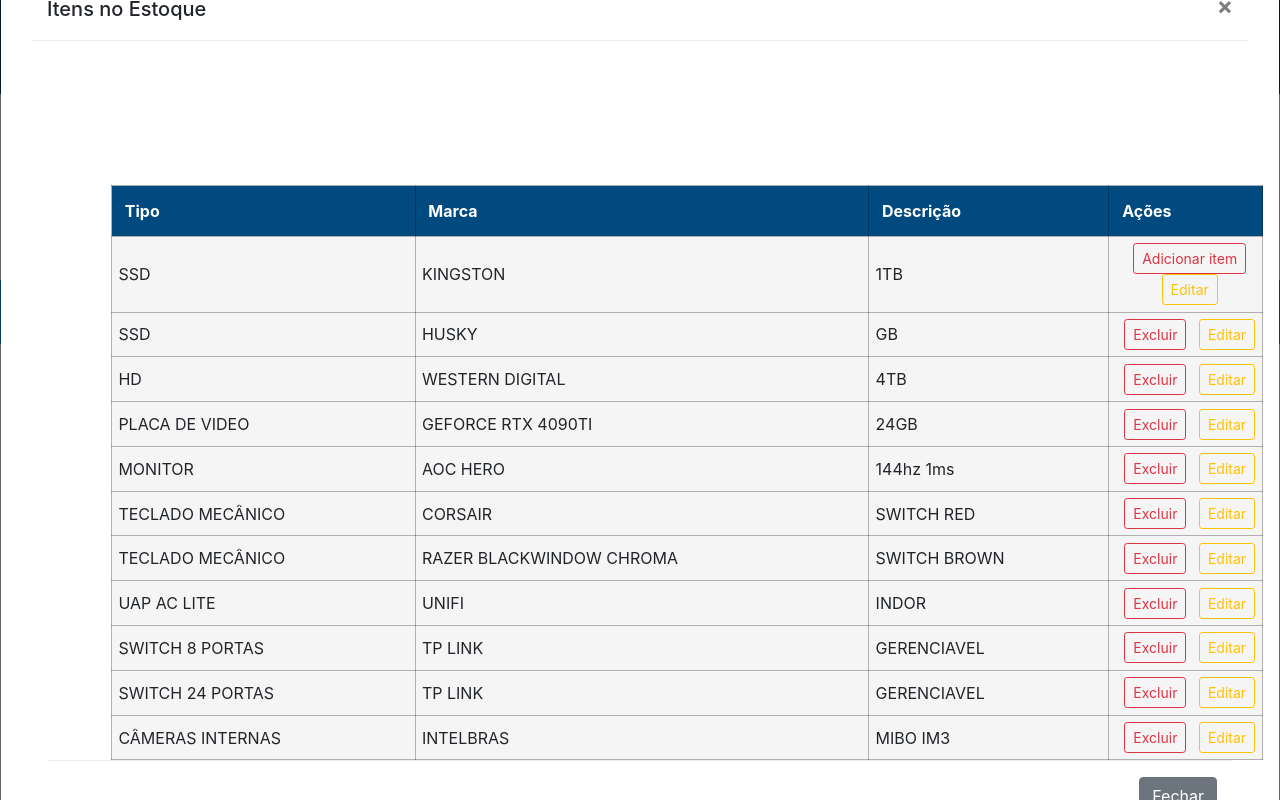
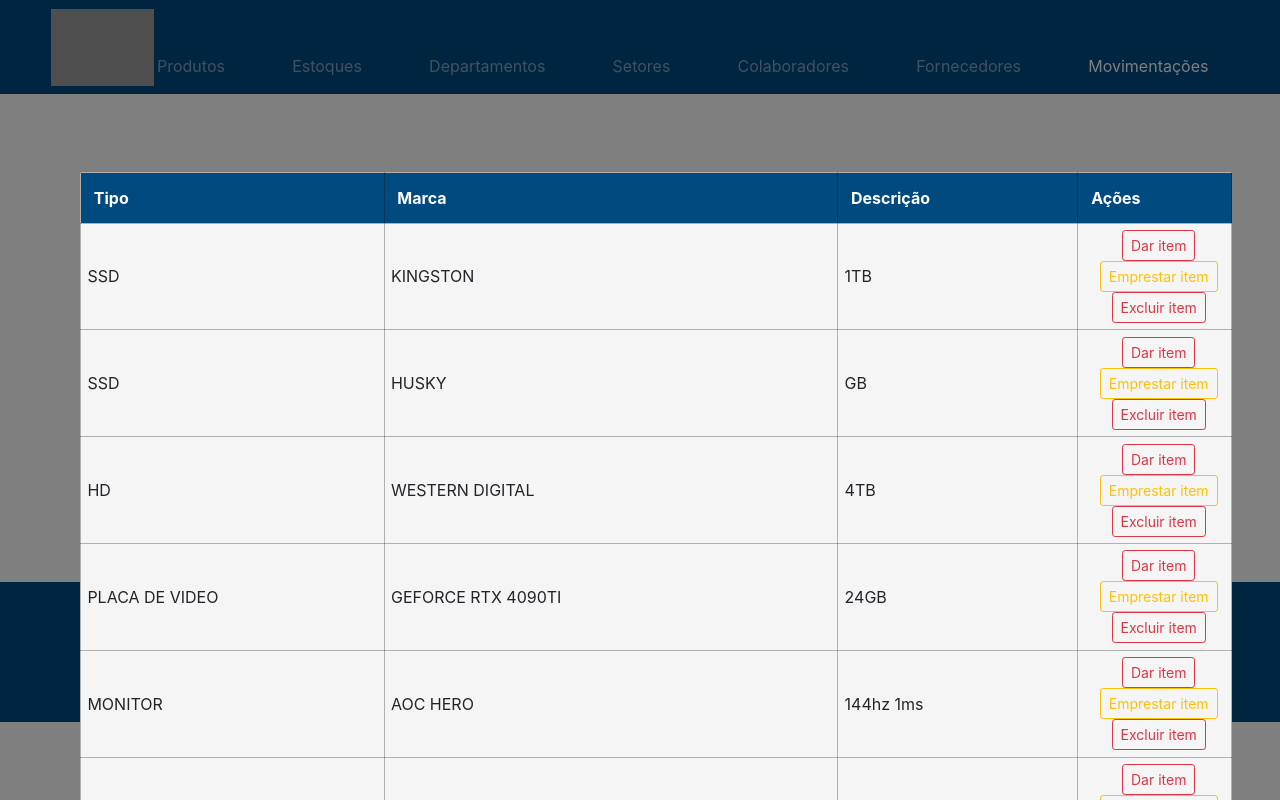
Before and after one commit to guilhermemazzo/siteestoque, a plain HTML site: page telaMovimentacoes.html in a window 1280 px wide. Both pictures are taken after a click on the button "Ver Itens do Estoque". Drawn offline with nearby package versions, Linux system fonts and the light colour scheme; some packages are replaced by stand-ins of ours; grey boxes are pictures that could not be loaded; a script that the page names is missing.

Commit message:
atualização

```diff
--- a/custom.css
+++ b/custom.css
@@ -393,25 +393,17 @@ body {
     color: white;
     text-align: center;
     width: 100vw;
-    height: 9vw;
-    padding-top: 2vw;
-    margin-top: 10vw;
+    padding-top: 9vw;
+    margin-top: 3vw;
+    display: block;
+
+
+
 }
 
 #openModalBtn {
     margin-left: 66.6vw;
     border-radius: 0;
-}
-
-
-.footermov {
-    background-color: #004a80;
-    color: white;
-    text-align: center;
-    width: 100vw;
-    height: 5vw;
-    padding-top: 2vw;
-    margin-top: 21.9vw;
 }
 
 .containerEst {
--- a/script.js
+++ b/script.js
@@ -118,3 +118,10 @@ document.getElementById('cadastroSetorModal').addEventListener('show.bs.modal',
     // Aqui você pode adicionar o código para abrir o modal de cadastro de setor
     alert('Abrir modal de cadastro de setor');
 });
+
+function showdarModal() {
+  // Oculta o modal de estoque
+  $('#estoqueModal').modal('hide');
+  // Mostra o modal de edição
+  $('#darModal').modal('show');
+}
--- a/telaMovimentacoes.html
+++ b/telaMovimentacoes.html
@@ -36,7 +36,7 @@
 
                     <ul class="navbar-nav ml-auto">
 
-                        <li class="nav-item active">
+                        <li class="nav-item">
                             <a class="nav-link" href="TelaProdutos.html">Produtos</a>
                         </li>
 
@@ -59,7 +59,7 @@
                         <li class="nav-item">
                             <a class="nav-link" href="TelaFornecedores.html">Fornecedores</a>
                         </li>
-                        <li class="nav-item">
+                        <li class="nav-item active">
                             <a class="nav-link" href="telaMovimentacoes.html">Movimentações</a>
                         </li>
                     </ul>
@@ -153,6 +153,67 @@
 
         </div>
     </div>
+    <div class="modal" id="darModal">
+        <div class="modal-dialog modal-dialog-centered">
+            <div class="modal-content">
+
+                <!-- Modal Header -->
+                <div class="modal-header">
+                    <h4 class="modal-title">Edição</h4>
+                    <button type="button" class="btn btn-outline-warning" data-dismiss="modal">&times;</button>
+                </div>
+
+                <!-- Modal Body -->
+                <div class="modal-body">
+                    <!-- Formulário de edição aqui -->
+                    <form>
+                        <label for="departamentoSelect">Departamento:</label>
+                        <select class="form-control" id="departamentoSelect" required>
+                            <option value="">Selecione um departamento</option>
+                            <option value="saude">Saúde</option>
+                            <option value="educ">Educação e cultura</option>
+                            <option value="agro">Agricultura e meio ambiente</option>
+                            <option value="social">Assistência e desenvolvimento social</option>
+                            <option value="esporte">Esporte, turismo, lazer e juventude</option>
+                            <option value="adm">Administrativo</option>
+                            <option value="obras">Obras, planejamento e infraestrutura</option>
+                            <option value="cidadao">Central do cidadão</option>
+                        </select>
+                        <div id="errorMsg" style="display: none;">Erro ao cadastrar! É necessário selecionar um
+                            Departamento.</div>
+                            <label for="departamentoSelect">Setor:</label>
+                            <select class="form-control" id="departamentoSelect" required>
+                                <option value="">Selecione um setor</option>
+                                <option value="saude">Saúde</option>
+                                <option value="educ">Educação e cultura</option>
+                                <option value="agro">Agricultura e meio ambiente</option>
+                                <option value="social">Assistência e desenvolvimento social</option>
+                                <option value="esporte">Esporte, turismo, lazer e juventude</option>
+                                <option value="adm">Administrativo</option>
+                                <option value="obras">Obras, planejamento e infraestrutura</option>
+                                <option value="cidadao">Central do cidadão</option>
+                            </select>
+                            <div id="errorMsg" style="display: none;">Erro ao cadastrar! É necessário selecionar um
+                                Departamento.</div>
+                        <label for="armarioEdit">Solicitado por</label>
+                        <input type="text" id="armarioEdit" name="armarioEdit" required class="form-control">
+                        <label for="salaEdit">ID do chamado no GLPI</label>
+                        <input type="text" id="salaEdit" name="salaEdit" required class="form-control">
+                        <label for="obsEdit">Observações</label>
+                        <input type="text" id="obsEdit" name="obsEdit" class="form-control">
+                        <!-- Adicione outros campos conforme necessário -->
+
+                </div>
+
+                <!-- Modal Footer -->
+                <div class="modal-footer">
+                    <input type="submit" value="Salvar Alterações" class="btn btn-outline-warning">
+                </div>
+                </form>
+
+            </div>
+        </div>
+    </div>
     <div class="containerEst">
         <h1>Movimentação de Estoque</h1>
         <div class="form-group">
@@ -207,12 +268,7 @@
     <!-- Modal para exibir os itens do estoque -->
     <div class="modal fade" id="estoqueModal" tabindex="-1" role="dialog" aria-labelledby="exampleModalLabel"
         aria-hidden="true">
-        <div class="modal modal-dialog-centered" role="document">
-            <div class="modal-content">
-                <div class="modal-header">
-                    <h5 class="modal-title" id="exampleModalLabel">Itens no Estoque</h5>
-                    <button type="button" class="close" data-dismiss="modal" aria-label="Close">
-                        <span aria-hidden="true">&times;</span>
+        <div class="modal-dialog" role="document">
             </button>
         </div>
         <div class="modal-body">
@@ -235,10 +291,11 @@
                     <td class="descricao-1">1TB</td>
                     <td class="acoes-1">
                         <div class="container_mt-0">
-                                    <button class="btn btn-outline-danger btn-sm ml-2" onclick="delAlert()"
-                                        data-toggle="modal" data-target="#exclusaoModal">Adicionar item</button>
+                            <button id="darItemBtn" class="btn btn-outline-danger btn-sm ml-2" onclick="showdarModal()">Dar item</button>
                             <button class="btn btn-outline-warning btn-sm ml-2" data-toggle="modal"
-                                        data-target="#edicaoModal">Editar</button>
+                                data-target="#edicaoModal">Emprestar item</button>
+                            <button class="btn btn-outline-danger btn-sm ml-2" onclick="delAlert()" data-toggle="modal"
+                                data-target="#exclusaoModal">Excluir item</button>
                 </tr>
                 <tr>
                     <td class="tipo-1">SSD</td>
@@ -246,10 +303,12 @@
                     <td class="descricao-1">GB</td>
                     <td class="acoes-1">
                         <div class="container_mt-0">
-                                    <button class="btn btn-outline-danger btn-sm ml-2" onclick="delAlert()"
-                                        data-toggle="modal" data-target="#exclusaoModal">Excluir</button>
+                            <button class="btn btn-outline-danger btn-sm ml-2" onclick="delAlert()" data-toggle="modal"
+                                data-target="#exclusaoModal">Dar item</button>
                             <button class="btn btn-outline-warning btn-sm ml-2" data-toggle="modal"
-                                        data-target="#edicaoModal">Editar</button>
+                                data-target="#edicaoModal">Emprestar item</button>
+                            <button class="btn btn-outline-danger btn-sm ml-2" onclick="delAlert()" data-toggle="modal"
+                                data-target="#exclusaoModal">Excluir item</button>
                 </tr>
                 <tr>
                     <td class="tipo-1">HD</td>
@@ -257,10 +316,12 @@
                     <td class="descricao-1">4TB</td>
                     <td class="acoes-1">
                         <div class="container_mt-0">
-                                    <button class="btn btn-outline-danger btn-sm ml-2" onclick="delAlert()"
-                                        data-toggle="modal" data-target="#exclusaoModal">Excluir</button>
+                            <button class="btn btn-outline-danger btn-sm ml-2" onclick="delAlert()" data-toggle="modal"
+                                data-target="#exclusaoModal">Dar item</button>
                             <button class="btn btn-outline-warning btn-sm ml-2" data-toggle="modal"
-                                        data-target="#edicaoModal">Editar</button>
+                                data-target="#edicaoModal">Emprestar item</button>
+                            <button class="btn btn-outline-danger btn-sm ml-2" onclick="delAlert()" data-toggle="modal"
+                                data-target="#exclusaoModal">Excluir item</button>
                 </tr>
                 <tr>
                     <td class="tipo-1">PLACA DE VIDEO</td>
@@ -268,10 +329,12 @@
                     <td class="descricao-1">24GB</td>
                     <td class="acoes-1">
                         <div class="container_mt-0">
-                                    <button class="btn btn-outline-danger btn-sm ml-2" onclick="delAlert()"
-                                        data-toggle="modal" data-target="#exclusaoModal">Excluir</button>
+                            <button class="btn btn-outline-danger btn-sm ml-2" onclick="delAlert()" data-toggle="modal"
+                                data-target="#exclusaoModal">Dar item</button>
                             <button class="btn btn-outline-warning btn-sm ml-2" data-toggle="modal"
-                                        data-target="#edicaoModal">Editar</button>
+                                data-target="#edicaoModal">Emprestar item</button>
+                            <button class="btn btn-outline-danger btn-sm ml-2" onclick="delAlert()" data-toggle="modal"
+                                data-target="#exclusaoModal">Excluir item</button>
                 </tr>
                 <tr>
                     <td class="tipo-1">MONITOR</td>
@@ -279,10 +342,12 @@
                     <td class="descricao-1">144hz 1ms</td>
                     <td class="acoes-1">
                         <div class="container_mt-0">
-                                    <button class="btn btn-outline-danger btn-sm ml-2" onclick="delAlert()"
-                                        data-toggle="modal" data-target="#exclusaoModal">Excluir</button>
+                            <button class="btn btn-outline-danger btn-sm ml-2" onclick="delAlert()" data-toggle="modal"
+                                data-target="#exclusaoModal">Dar item</button>
                             <button class="btn btn-outline-warning btn-sm ml-2" data-toggle="modal"
-                                        data-target="#edicaoModal">Editar</button>
+                                data-target="#edicaoModal">Emprestar item</button>
+                            <button class="btn btn-outline-danger btn-sm ml-2" onclick="delAlert()" data-toggle="modal"
+                                data-target="#exclusaoModal">Excluir item</button>
                 </tr>
                 <tr>
                     <td class="tipo-1">TECLADO MECÂNICO</td>
@@ -290,10 +355,12 @@
                     <td class="descricao-1">SWITCH RED</td>
                     <td class="acoes-1">
                         <div class="container_mt-0">
-                                    <button class="btn btn-outline-danger btn-sm ml-2" onclick="delAlert()"
-                                        data-toggle="modal" data-target="#exclusaoModal">Excluir</button>
+                            <button class="btn btn-outline-danger btn-sm ml-2" onclick="delAlert()" data-toggle="modal"
+                            data-target="#exclusaoModal">Dar item</button>
                         <button class="btn btn-outline-warning btn-sm ml-2" data-toggle="modal"
-                                        data-target="#edicaoModal">Editar</button>
+                            data-target="#edicaoModal">Emprestar item</button>
+                        <button class="btn btn-outline-danger btn-sm ml-2" onclick="delAlert()" data-toggle="modal"
+                            data-target="#exclusaoModal">Excluir item</button>
                 </tr>
                 <tr>
                     <td class="tipo-1">TECLADO MECÂNICO</td>
@@ -301,10 +368,12 @@
                     <td class="descricao-1">SWITCH BROWN</td>
                     <td class="acoes-1">
                         <div class="container_mt-0">
-                                    <button class="btn btn-outline-danger btn-sm ml-2" onclick="delAlert()"
-                                        data-toggle="modal" data-target="#exclusaoModal">Excluir</button>
+                            <button class="btn btn-outline-danger btn-sm ml-2" onclick="delAlert()" data-toggle="modal"
+                                data-target="#exclusaoModal">Dar item</button>
                             <button class="btn btn-outline-warning btn-sm ml-2" data-toggle="modal"
-                                        data-target="#edicaoModal">Editar</button>
+                                data-target="#edicaoModal">Emprestar item</button>
+                            <button class="btn btn-outline-danger btn-sm ml-2" onclick="delAlert()" data-toggle="modal"
+                                data-target="#exclusaoModal">Excluir item</button>
                 </tr>
                 <tr>
                     <td class="tipo-1">UAP AC LITE</td>
@@ -312,10 +381,12 @@
                     <td class="descricao-1">INDOR</td>
                     <td class="acoes-1">
                         <div class="container_mt-0">
-                                    <button class="btn btn-outline-danger btn-sm ml-2" onclick="delAlert()"
-                                        data-toggle="modal" data-target="#exclusaoModal">Excluir</button>
+                            <button class="btn btn-outline-danger btn-sm ml-2" onclick="delAlert()" data-toggle="modal"
+                                data-target="#exclusaoModal">Dar item</button>
                             <button class="btn btn-outline-warning btn-sm ml-2" data-toggle="modal"
-                                        data-target="#edicaoModal">Editar</button>
+                                data-target="#edicaoModal">Emprestar item</button>
+                            <button class="btn btn-outline-danger btn-sm ml-2" onclick="delAlert()" data-toggle="modal"
+                                data-target="#exclusaoModal">Excluir item</button>
                 </tr>
                 <tr>
                     <td class="tipo-1">SWITCH 8 PORTAS</td>
@@ -323,10 +394,12 @@
                     <td class="descricao-1">GERENCIAVEL</td>
                     <td class="acoes-1">
                         <div class="container_mt-0">
-                                    <button class="btn btn-outline-danger btn-sm ml-2" onclick="delAlert()"
-                                        data-toggle="modal" data-target="#exclusaoModal">Excluir</button>
+                            <button class="btn btn-outline-danger btn-sm ml-2" onclick="delAlert()" data-toggle="modal"
+                            data-target="#exclusaoModal">Dar item</button>
                         <button class="btn btn-outline-warning btn-sm ml-2" data-toggle="modal"
-                                        data-target="#edicaoModal">Editar</button>
+                            data-target="#edicaoModal">Emprestar item</button>
+                        <button class="btn btn-outline-danger btn-sm ml-2" onclick="delAlert()" data-toggle="modal"
+                            data-target="#exclusaoModal">Excluir item</button>
                 </tr>
                 <tr>
                     <td class="tipo-1">SWITCH 24 PORTAS</td>
@@ -334,10 +407,12 @@
                     <td class="descricao-1">GERENCIAVEL</td>
                     <td class="acoes-1">
                         <div class="container_mt-0">
-                                    <button class="btn btn-outline-danger btn-sm ml-2" onclick="delAlert()"
-                                        data-toggle="modal" data-target="#exclusaoModal">Excluir</button>
+                            <button class="btn btn-outline-danger btn-sm ml-2" onclick="delAlert()" data-toggle="modal"
+                                data-target="#exclusaoModal">Dar item</button>
                             <button class="btn btn-outline-warning btn-sm ml-2" data-toggle="modal"
-                                        data-target="#edicaoModal">Editar</button>
+                                data-target="#edicaoModal">Emprestar item</button>
+                            <button class="btn btn-outline-danger btn-sm ml-2" onclick="delAlert()" data-toggle="modal"
+                                data-target="#exclusaoModal">Excluir item</button>
                 </tr>
                 <tr>
                     <td class="tipo-1">CÂMERAS INTERNAS</td>
@@ -345,10 +420,12 @@
                     <td class="descricao-1">MIBO IM3</td>
                     <td class="acoes-1">
                         <div class="container_mt-0">
-                                    <button class="btn btn-outline-danger btn-sm ml-2" onclick="delAlert()"
-                                        data-toggle="modal" data-target="#exclusaoModal">Excluir</button>
+                            <button class="btn btn-outline-danger btn-sm ml-2" onclick="delAlert()" data-toggle="modal"
+                                data-target="#exclusaoModal">Dar item</button>
                             <button class="btn btn-outline-warning btn-sm ml-2" data-toggle="modal"
-                                        data-target="#edicaoModal">Editar</button>
+                                data-target="#edicaoModal">Emprestar item</button>
+                            <button class="btn btn-outline-danger btn-sm ml-2" onclick="delAlert()" data-toggle="modal"
+                                data-target="#exclusaoModal">Excluir item</button>
                 </tr>
             </tbody>
             </table>
@@ -359,18 +436,12 @@
     </div>
     </div>
     </div>
-
-    <!-- Modal para cadastrar novo departamento -->
-    <div class="modal fade" id="cadastroDepartamentoModal" tabindex="-1" role="dialog"
-        aria-labelledby="exampleModalLabel" aria-hidden="true">
-        <!-- Conteúdo do modal para cadastrar novo departamento -->
     </div>
 
-    <!-- Modal para cadastrar novo setor -->
-    <div class="modal fade" id="cadastroSetorModal" tabindex="-1" role="dialog" aria-labelledby="exampleModalLabel"
-        aria-hidden="true">
-        <!-- Conteúdo do modal para cadastrar novo setor -->
+    <div class="footer">
+        Prefeitura municipal de Palmital - SP - 2024
     </div>
+    </footer>
 
     <script src="https://code.jquery.com/jquery-3.2.1.slim.min.js"></script>
     <script src="https://cdnjs.cloudflare.com/ajax/libs/popper.js/1.12.9/umd/popper.min.js"></script>
@@ -379,10 +450,5 @@
     <script src="script.js"></script>
 
 </body>
-<footer>
-    <div class="footermov">
-        Prefeitura municipal de Palmital - SP - 2024
-    </div>
-</footer>
 
 </html>
```
Lines whose indentation alone changed are shown as unchanged.
